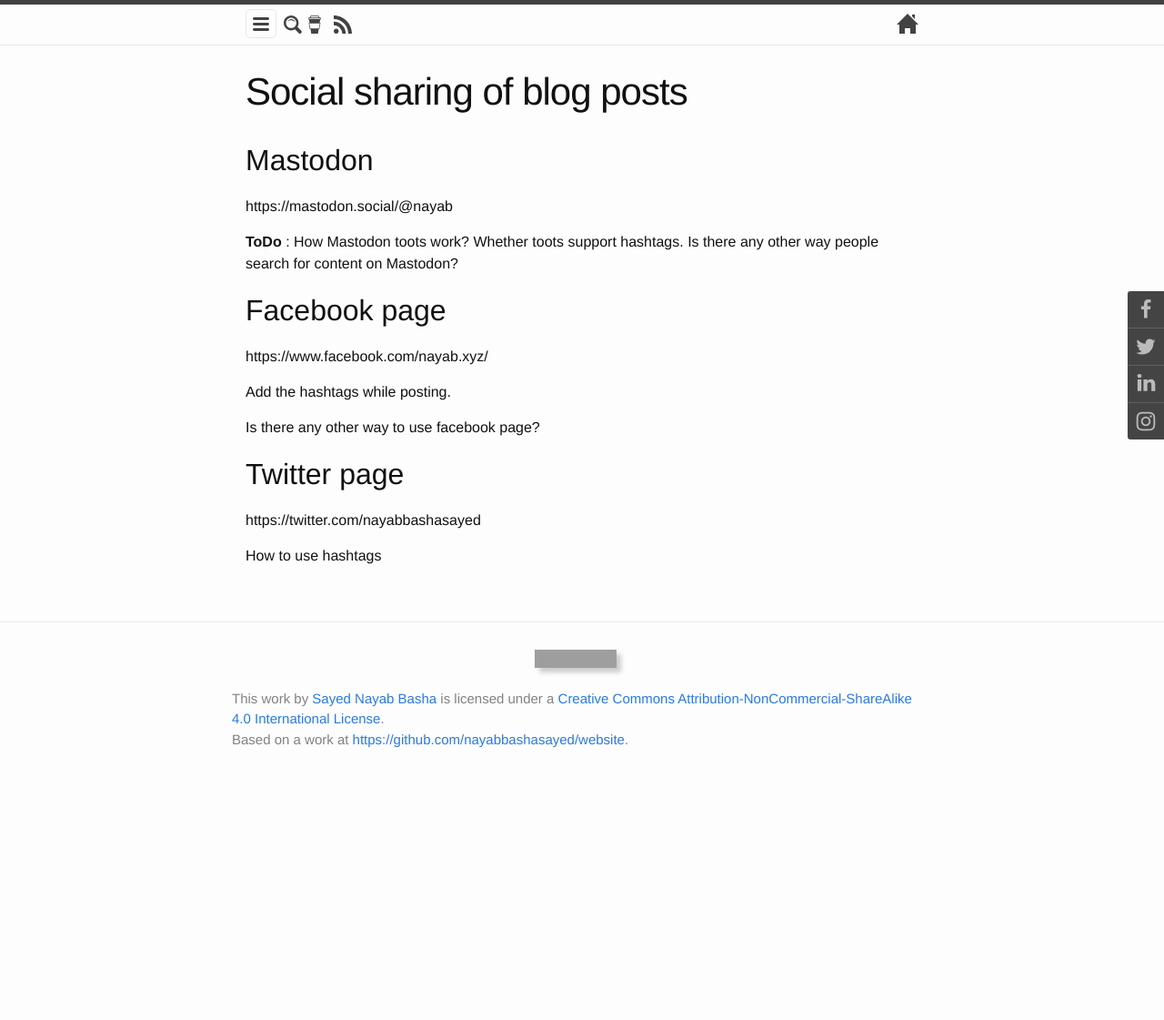
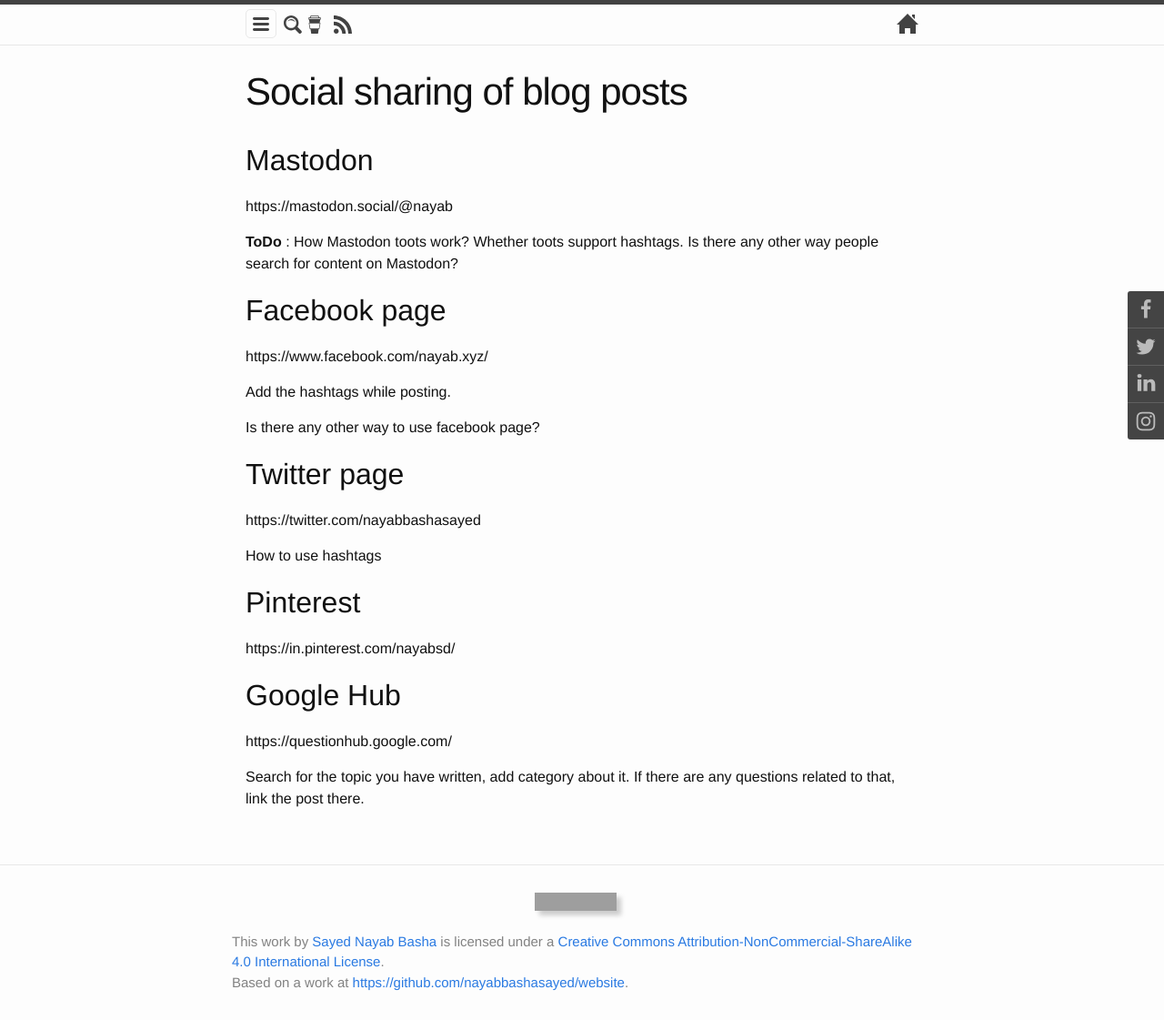
Before and after one commit to itsnayabsd/website, a Jekyll site: the page built from social.md, in a window 1280 px wide. Shown: the whole page at 91% size. Built offline with Jekyll 4.4.1, drawn with Linux system fonts in a browser that asks for light colours; before the commit the page ends 900 px from its top, so only the background shows below that; grey boxes are pictures that could not be loaded.

Commit message:
Added new social sites

```diff
--- a/social.md
+++ b/social.md
@@ -20,3 +20,11 @@
 https://twitter.com/nayabbashasayed
 
 How to use hashtags
+
+## Pinterest
+https://in.pinterest.com/nayabsd/
+
+## Google Hub
+https://questionhub.google.com/
+
+Search for the topic you have written, add category about it. If there are any questions related to that, link the post there.
```
